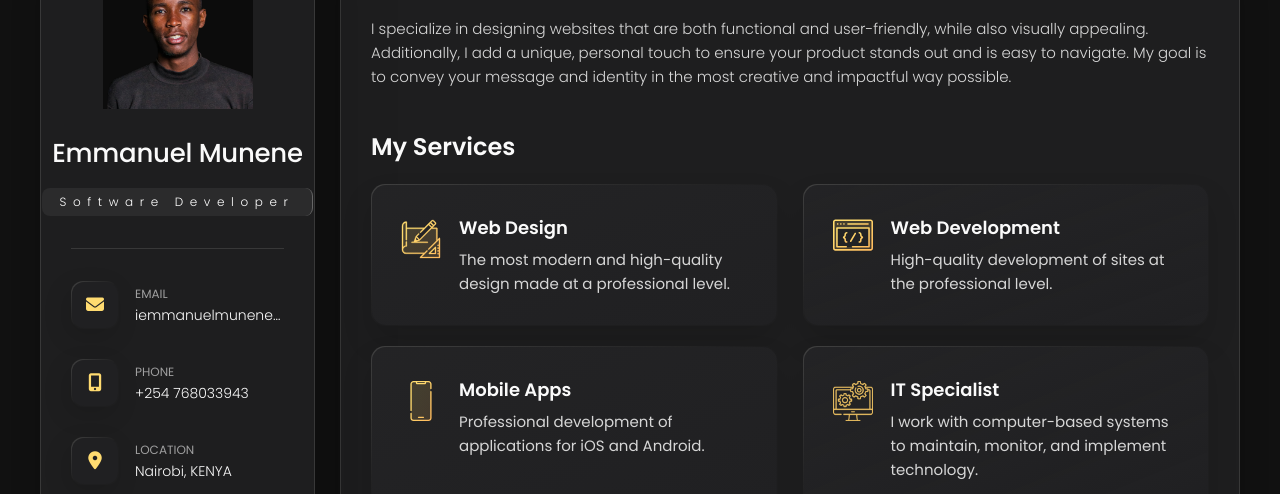
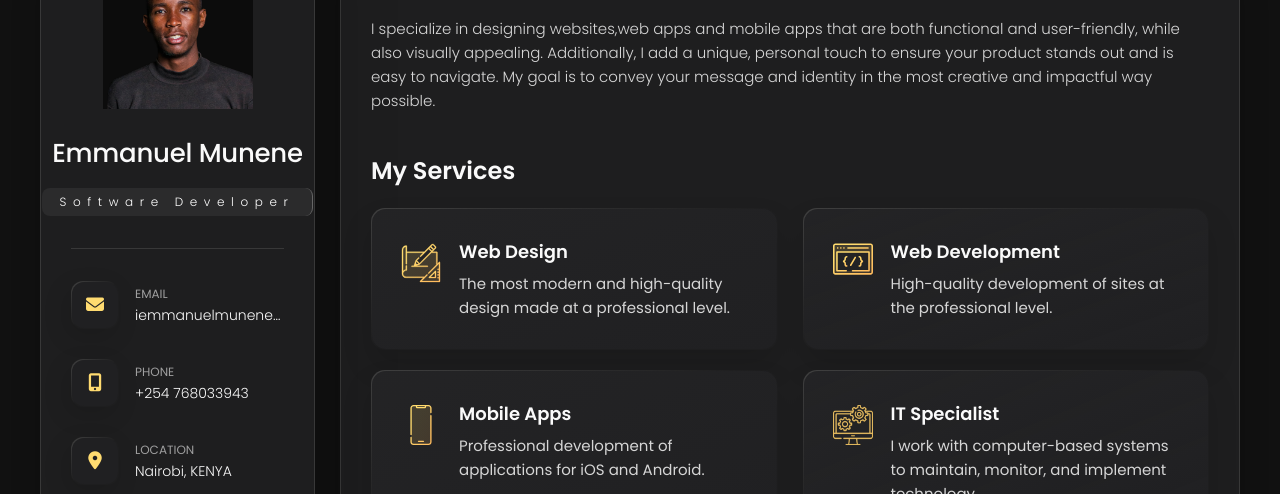
Before and after one commit to ManuMnesh/Nesh, a plain HTML site: page index.html in a window 1280 px wide. Shown: the part 162-656 px from the top of the page. Drawn offline with nearby package versions, Linux system fonts and the light colour scheme.

Commit message:
Update index.html

```diff
--- a/index.html
+++ b/index.html
@@ -185,7 +185,7 @@
 
         <section class="about-text">
           <p>
-            I specialize in designing websites that are both functional and user-friendly, while also visually appealing. Additionally, I add a unique, personal touch to ensure your product stands out and is easy to navigate. My goal is to convey your message and identity in the most creative and impactful way possible.
+            I specialize in designing websites,web apps and mobile apps that are both functional and user-friendly, while also visually appealing. Additionally, I add a unique, personal touch to ensure your product stands out and is easy to navigate. My goal is to convey your message and identity in the most creative and impactful way possible.
           </p>
         </section>
 
```
